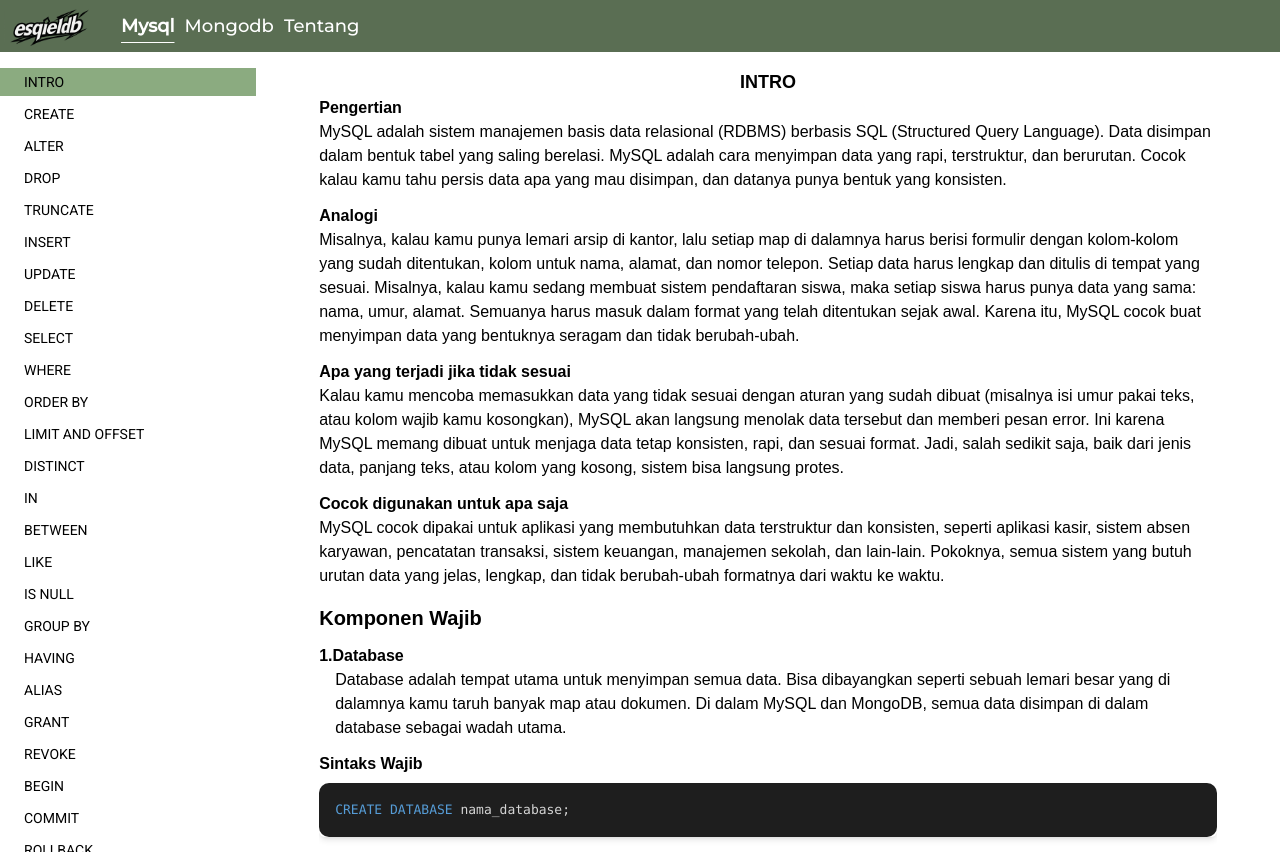
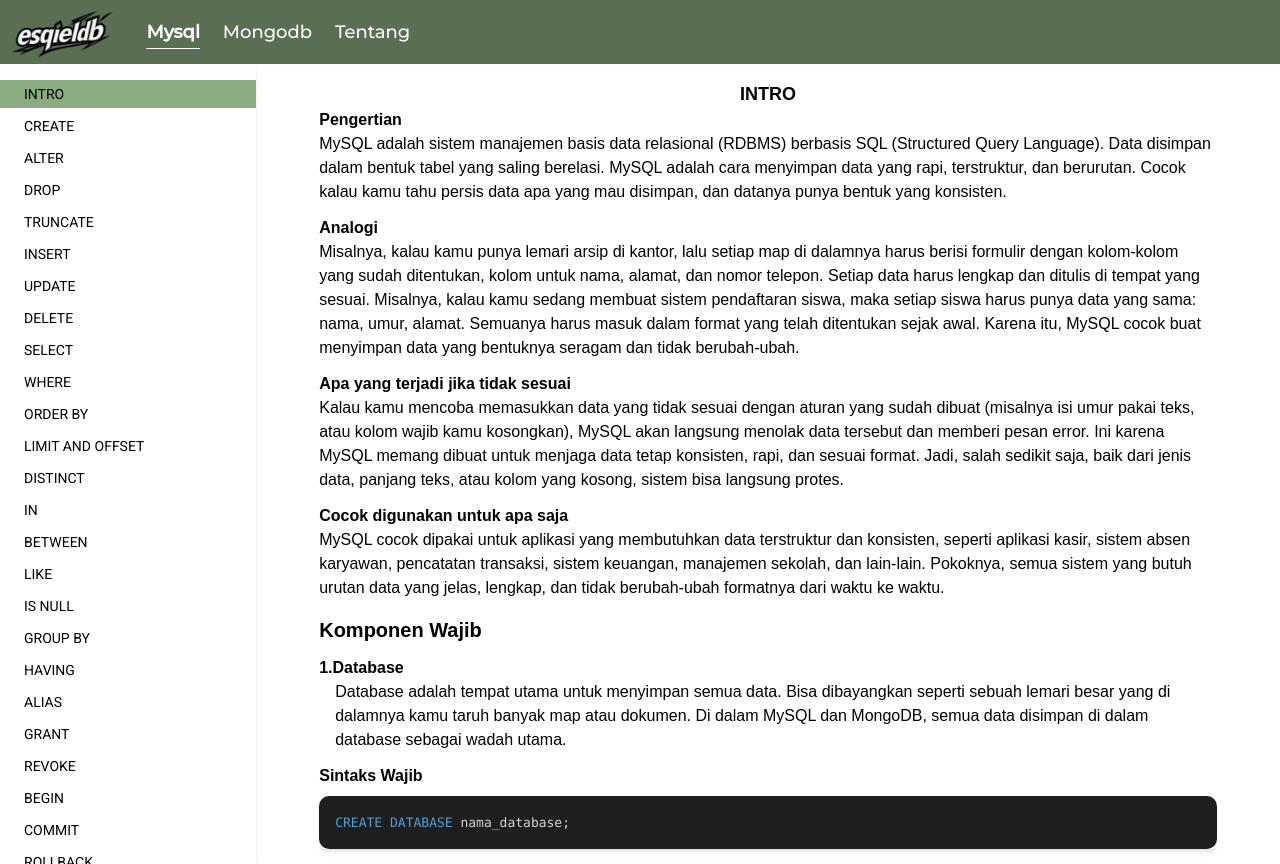
Before and after one commit to Hiroz-uchiha/Esqiel, a Next.js app: page /Mysql/intro/intro in a window 1280 px wide. Built offline with nearby package versions, Linux system fonts and the light colour scheme; a web font is replaced by a local one.

Commit message:
update esqiel

```diff
--- a/src/app/Beranda.jsx
+++ b/src/app/Beranda.jsx
@@ -28,7 +28,7 @@
       : [];
 
   return (
-    <div className="pt-3 text-black h-full w-[20%] overflow-y-auto bg-white">
+    <div className="pt-3 text-black h-full w-[20%] overflow-y-auto bg-white shadow-md">
       <ul className="flex flex-col items-start" style={{ fontFamily: "'Roboto', cursive" }}>
         {allSections.map((section, sidx) => (
           <div key={sidx} className="w-full">
--- a/src/app/Navbar.jsx
+++ b/src/app/Navbar.jsx
@@ -25,11 +25,11 @@
       className="bg-[#5a6e53] p-1 text-white flex"
       style={{ fontFamily: "'Montserrat', cursive" }}
     >
-      <div className="w-[7%]">
+      <div className="lg:w-[9%]">
         <img src="/logoesqiel.png" className="w-full" alt="logo" />
       </div>
 
-      <div className="items-center ml-5 text-lg flex px-2 w-[20%]">
+      <div className="items-center ml-5 flex px-2 w-[22%]">
         <ul className="flex justify-between mx-auto text-lg w-full items-center">
           {navbar.map((nb, idx) => {
             const slug = nb.path.split("/")[1]?.toLowerCase();
```
